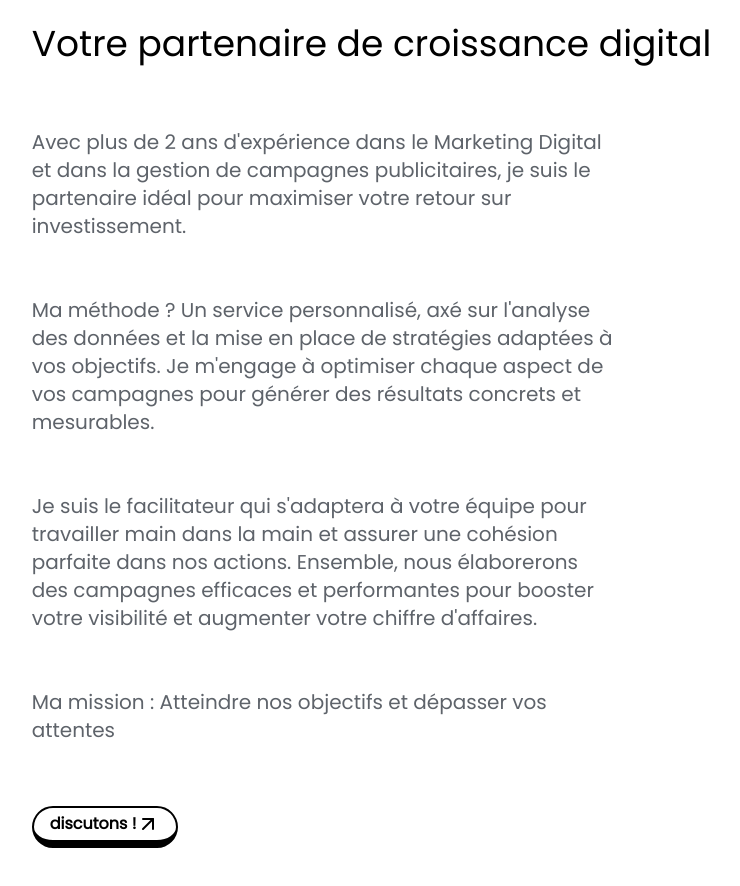
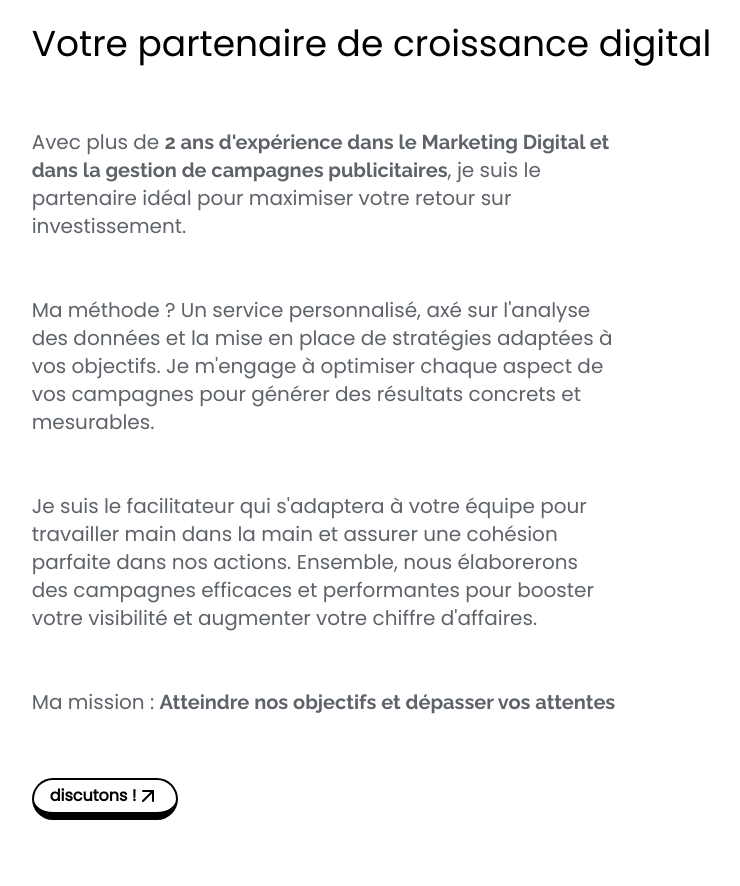
Before and after one commit to AlexisMarketeur/portfolio, a Next.js app: page / in a window 1280 px wide. Shown: the part 920-1806 px from the top of the page, without its empty margins (315-1055 px from the left). Built offline with nearby package versions, Linux system fonts and the light colour scheme.

Commit message:
font-bold

```diff
--- a/components/bioSection.tsx
+++ b/components/bioSection.tsx
@@ -1,6 +1,7 @@
 import { ArrowUpRight } from "lucide-react";
 import Link from "next/link";
 import { Button } from "./ui/button";
+import { raleway } from "@/app/fonts";
 
 export default function BioSection() {
   return (
@@ -12,9 +13,13 @@ export default function BioSection() {
           </h2>
           <div className="text-secondary text-md md:text-xl py-16 ">
             <p className="mb-14">
-              Avec plus de 2 ans d'expérience dans le Marketing Digital et dans
-              la gestion de campagnes publicitaires, je suis le partenaire idéal
-              pour maximiser votre retour sur investissement.
+              Avec plus de{" "}
+              <span className={`font-bold ${raleway.className}`}>
+                2 ans d'expérience dans le Marketing Digital et dans la gestion
+                de campagnes publicitaires
+              </span>
+              , je suis le partenaire idéal pour maximiser votre retour sur
+              investissement.
             </p>
             <p className="mb-14">
               Ma méthode ? Un service personnalisé, axé sur l'analyse des
@@ -29,7 +34,12 @@ export default function BioSection() {
               performantes pour booster votre visibilité et augmenter votre
               chiffre d'affaires.
             </p>
-            <p>Ma mission : Atteindre nos objectifs et dépasser vos attentes</p>
+            <p>
+              Ma mission :{" "}
+              <span className={`font-bold ${raleway.className}`}>
+                Atteindre nos objectifs et dépasser vos attentes
+              </span>
+            </p>
           </div>
           <div className="h-10 w-max flex flex-col justify-end">
             <Button variant="cta" size="lg" asChild>
```
